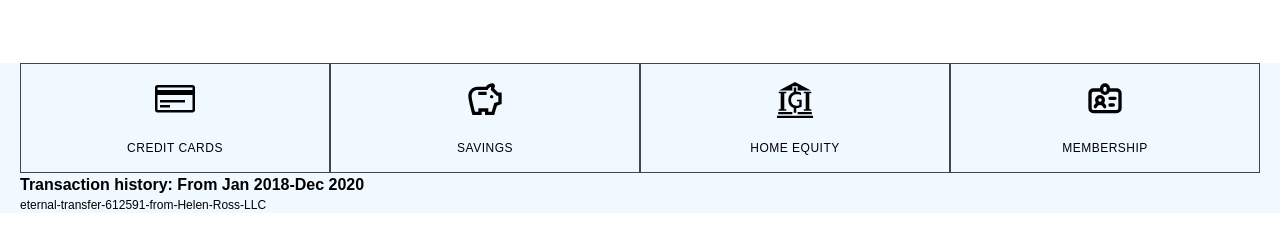
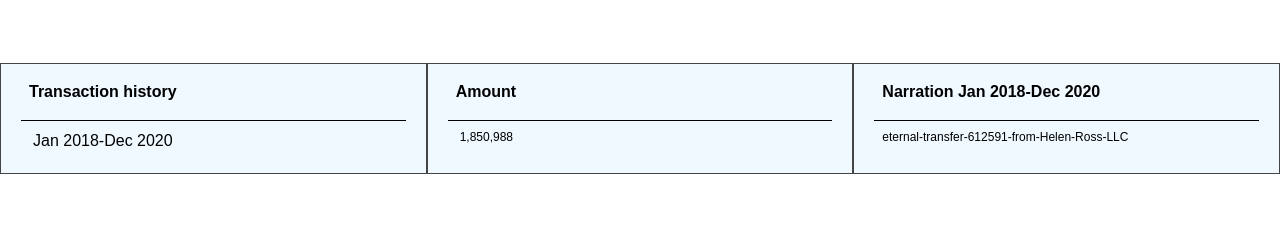
Before and after one commit to Chibuikee/penfed, a React (Create React App) app: page /Dashboard in a window 1280 px wide. Shown: the part 317-568 px from the top of the page. Built offline with nearby package versions, Linux system fonts and the light colour scheme.

Commit message:
dashboard redesigned

```diff
--- a/src/index.css
+++ b/src/index.css
@@ -137,3 +137,6 @@ a:active {
 .main:hover ~ .sub {
   display: block;
 }
+.sub:hover {
+  display: block;
+}
--- a/src/pages/Dashboard.js
+++ b/src/pages/Dashboard.js
@@ -73,27 +73,31 @@ function Dashboard() {
           </h2>
         </div>
         <div className="bg-[#f0f9ff]">
-          <div className="grid grid-cols-3 md:grid-cols-4 px-5 ">
-            {ADdata.map((item, key) => (
-              <div
-                key={key}
-                className=" border-[0.3px] border-solid border-[#464545] py-4 px-2"
-              >
-                <item.name size={40} className="mx-auto" />
-                <h4 className="mt-5 text-xs tracking-[0.5px] text-center cursor-pointer ">
-                  {item.info}
-                </h4>
+          <div className="grid xxs:grid-cols-2 pc:grid-cols-3">
+            <div className=" border-[0.3px] border-solid border-[#464545] pb-5 px-5">
+              <h2 className="font-bold mr-2 py-4 px-2">Transaction history</h2>
+              <div className=" w-full h-[0.5px] mb-2 bg-[black]"></div>
+              <div className="ml-3">
+                Jan 2018<span>-</span>Dec 2020
               </div>
-            ))}
-          </div>
-          <div className="px-5">
-            <h2 className="font-bold mr-2">
-              Transaction history: From
-              <span> Jan 2018</span>-<span>Dec 2020</span>
-            </h2>
-            <h3 className="text-xs">
-              eternal-transfer-612591-from-Helen-Ross-LLC
-            </h3>
+            </div>
+            <div className=" border-[0.3px] border-solid border-[#464545] pb-5 px-5">
+              <h2 className="font-bold mr-2 py-4 px-2">Amount</h2>
+              <div className=" w-full h-[0.5px] mb-2 bg-[black]"></div>
+              <h3 className="text-xs">
+                <span className="text-xs ml-3">1,850,988</span>
+              </h3>
+            </div>
+            <div className=" border-[0.3px] border-solid border-[#464545] pb-5 px-5">
+              <h2 className="font-bold mr-2 py-4 px-2">
+                Narration
+                <span> Jan 2018</span>-<span>Dec 2020</span>
+              </h2>
+              <div className=" w-full h-[0.5px] mb-2 bg-[black]"></div>
+              <h3 className="text-xs ml-2">
+                eternal-transfer-612591-from-Helen-Ross-LLC
+              </h3>
+            </div>
           </div>
         </div>
       </div>
```
